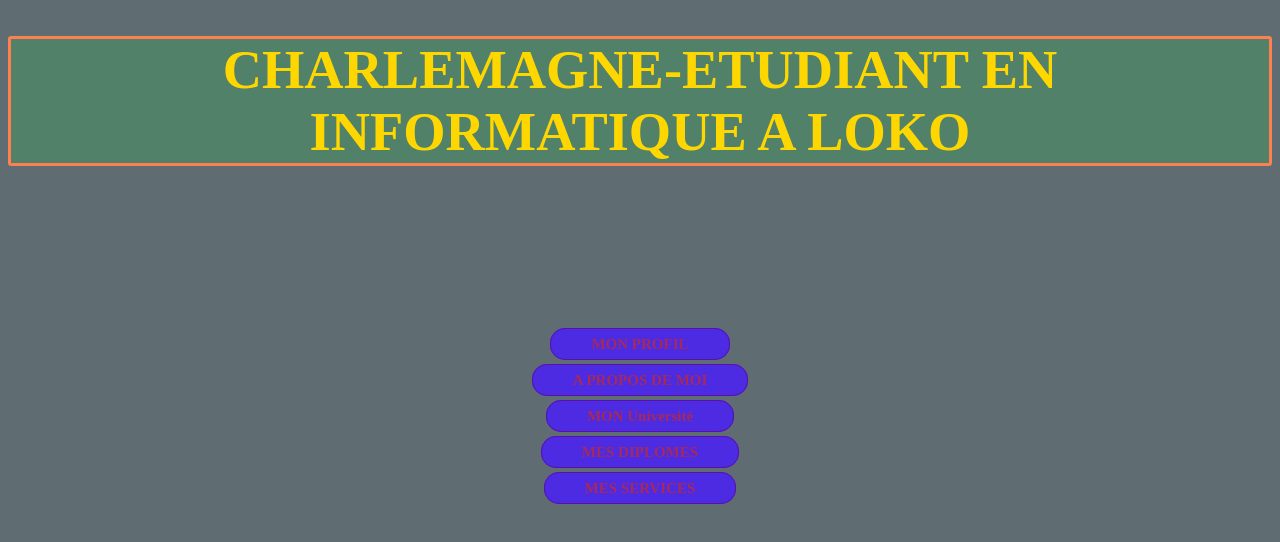
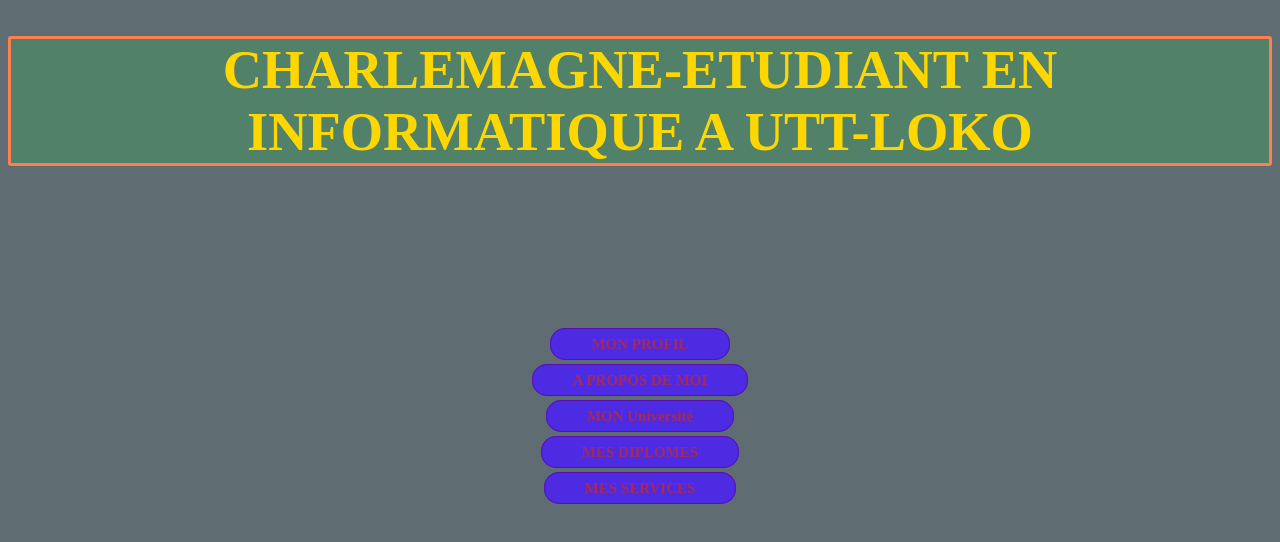
Before and after one commit to EMMMANUEL-CHARLEMAGNE/mon-site-web, a plain HTML site: page index.html in a window 1280 px wide. Drawn offline with Linux system fonts and the light colour scheme.

Commit message:
Update index.html
Signed-off-by: KOUASSI <eurocharmeur@gmail.com>

```diff
--- a/index.html
+++ b/index.html
@@ -8,7 +8,7 @@
 </head>
 <body id="block1">
 <div class="tete" >
-  <h1>CHARLEMAGNE-ETUDIANT EN INFORMATIQUE A LOKO </h1>
+  <h1>CHARLEMAGNE-ETUDIANT EN INFORMATIQUE A UTT-LOKO </h1>
   <div class="position">
 
        <br br>
```
